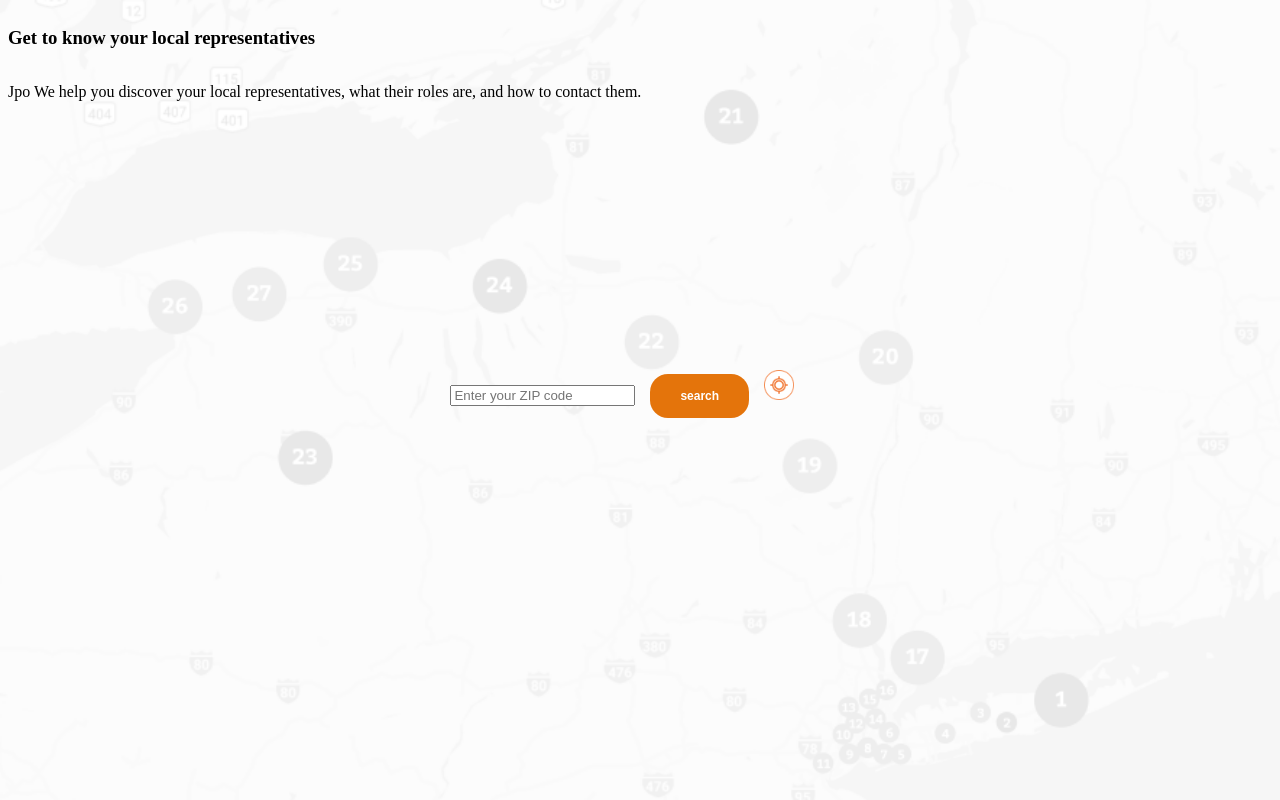
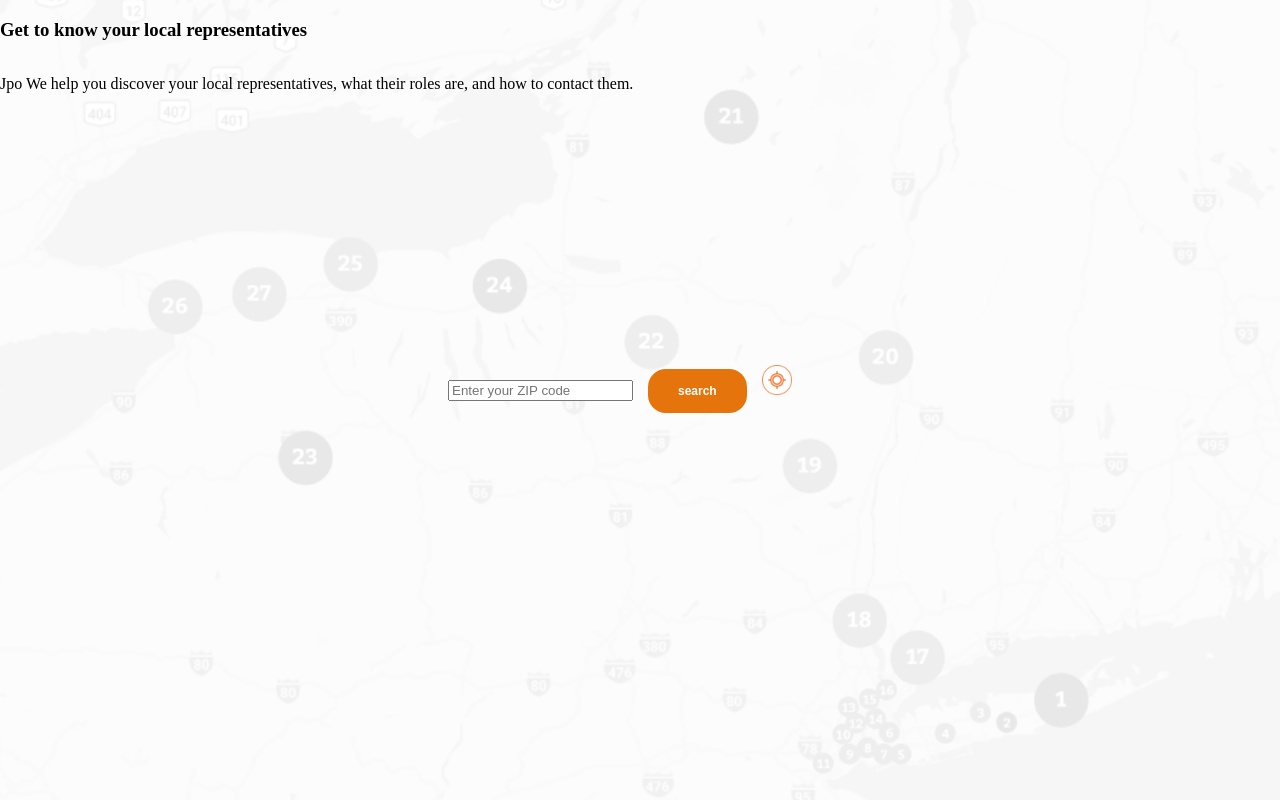
Before and after one commit to BLM-hackathon-CEJT-team/frontend_ui, a React (Create React App) app: page / in a window 1280 px wide. Built offline with nearby package versions, Linux system fonts and the light colour scheme.

Commit message:
fixed props bug and took margin off of body

```diff
--- a/src/components/Landing.js
+++ b/src/components/Landing.js
@@ -8,7 +8,7 @@ class SearchBar extends React.Component {
   constructor(props) {
     super(props);
     this.state = {value: ''};
-
+    this.props = props
     this.handleChange = this.handleChange.bind(this);
     this.handleSubmit = this.handleSubmit.bind(this);
   }
@@ -21,7 +21,7 @@ class SearchBar extends React.Component {
       let path = `newPath`;
     // alert('Information accepted ' + this.state.value);
     event.preventDefault();
-    props.history.push("/results")
+    this.props.history.push("/results")
   }
 
   render() {
--- a/src/index.css
+++ b/src/index.css
@@ -8,7 +8,7 @@ html {
 
 body {
   font-family: 'Bitter', serif;
-
+  margin: 0;
 }
 
 
```
